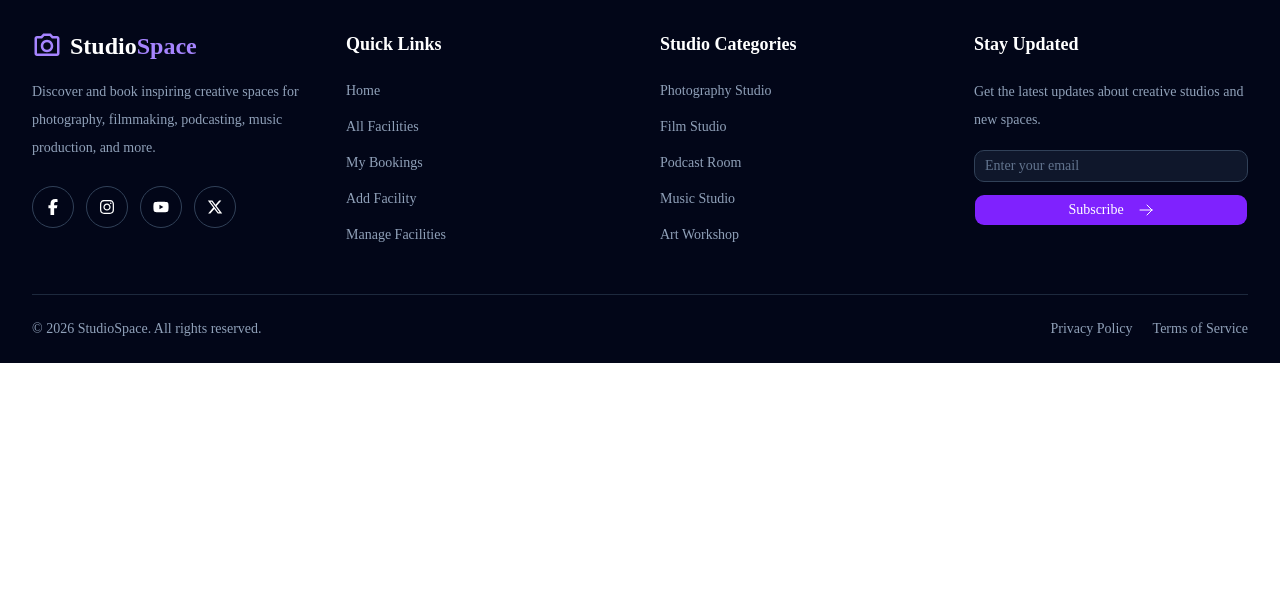
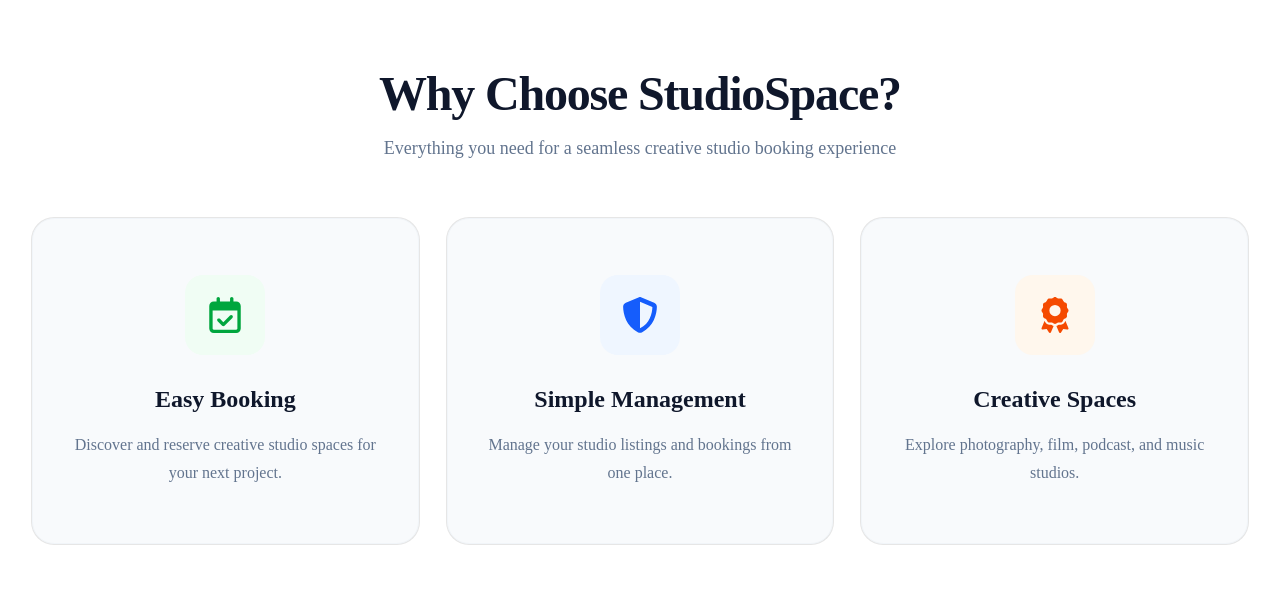
Before and after one commit to nuralam-dev/a-08-client, a Next.js app: page / in a window 1280 px wide. Shown: the part 1517-2111 px from the top of the page. Before the commit the page ends 1880 px from the top, so only its background shows below. Built offline with nearby package versions, Linux system fonts and the light colour scheme; no server answers.

Commit message:
review section

```diff
--- a/src/app/(root)/page.tsx
+++ b/src/app/(root)/page.tsx
@@ -1,6 +1,7 @@
 import Banner from "@/components/Banner";
 import FeaturedFacilities from "@/components/FeaturedFacilities";
 import PopularStudios from "@/components/PopularStudios";
+import WhyChooseStudioSpace from "@/components/WhyChooseStudioSpace";
 import { Suspense } from "react";
 
 const page = () => {
@@ -17,6 +18,7 @@ const page = () => {
       >
         <FeaturedFacilities />
       </Suspense>
+      <WhyChooseStudioSpace></WhyChooseStudioSpace>
     </div>
   );
 };
--- /dev/null
+++ b/src/components/WhyChooseStudioSpace.tsx
@@ -0,0 +1,97 @@
+
+import {
+  FaRegCalendarCheck,
+  FaShieldHalved,
+  FaAward,
+} from "react-icons/fa6";
+
+import { Card, CardContent } from "@/components/ui/card";
+
+// Why Choose StudioSpace features
+const features = [
+  {
+    id: 1,
+    title: "Easy Booking",
+    description:
+      "Discover and reserve creative studio spaces for your next project.",
+    icon: FaRegCalendarCheck,
+    iconColor: "text-green-600",
+    iconBg: "bg-green-50",
+  },
+  {
+    id: 2,
+    title: "Simple Management",
+    description:
+      "Manage your studio listings and bookings from one place.",
+    icon: FaShieldHalved,
+    iconColor: "text-blue-600",
+    iconBg: "bg-blue-50",
+  },
+  {
+    id: 3,
+    title: "Creative Spaces",
+    description:
+      "Explore photography, film, podcast, and music studios.",
+    icon: FaAward,
+    iconColor: "text-orange-600",
+    iconBg: "bg-orange-50",
+  },
+];
+
+export default function WhyChooseStudioSpace() {
+  return (
+    <section className="bg-white py-20 md:py-24">
+      <div className="mx-auto max-w-7xl px-4 sm:px-6 lg:px-8">
+
+        {/* Section Heading */}
+        <div className="mb-14 text-center">
+          <h2 className="text-3xl font-extrabold tracking-tight text-slate-900 md:text-4xl lg:text-5xl">
+            Why Choose StudioSpace?
+          </h2>
+
+          <p className="mt-4 text-base text-slate-500 md:text-lg">
+            Everything you need for a seamless creative
+            studio booking experience
+          </p>
+        </div>
+
+        {/* Feature Cards */}
+        <div className="grid grid-cols-1 gap-7 md:grid-cols-3">
+          {features.map((feature) => {
+            const Icon = feature.icon;
+
+            return (
+              <Card
+                key={feature.id}
+                className="rounded-3xl border border-slate-100 bg-slate-50 shadow-none transition-all duration-300 hover:-translate-y-1 hover:shadow-lg"
+              >
+                <CardContent className="flex min-h-[250px] flex-col items-center justify-center px-7 py-10 text-center">
+
+                  {/* Feature Icon */}
+                  <div
+                    className={`mb-7 flex h-20 w-20 items-center justify-center rounded-2xl ${feature.iconBg}`}
+                  >
+                    <Icon
+                      className={`text-4xl ${feature.iconColor}`}
+                    />
+                  </div>
+
+                  {/* Feature Title */}
+                  <h3 className="mb-4 text-xl font-bold text-slate-900 md:text-2xl">
+                    {feature.title}
+                  </h3>
+
+                  {/* Feature Description */}
+                  <p className="max-w-sm text-base leading-7 text-slate-500">
+                    {feature.description}
+                  </p>
+
+                </CardContent>
+              </Card>
+            );
+          })}
+        </div>
+      </div>
+    </section>
+  );
+}
```
